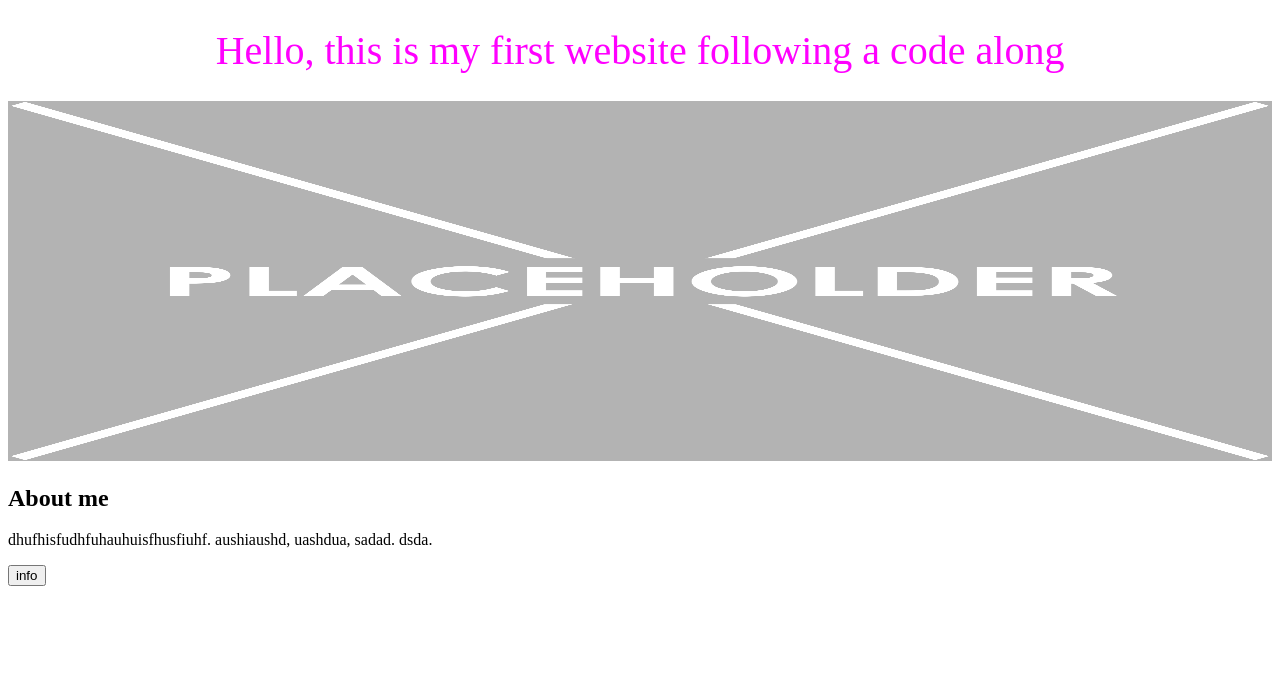
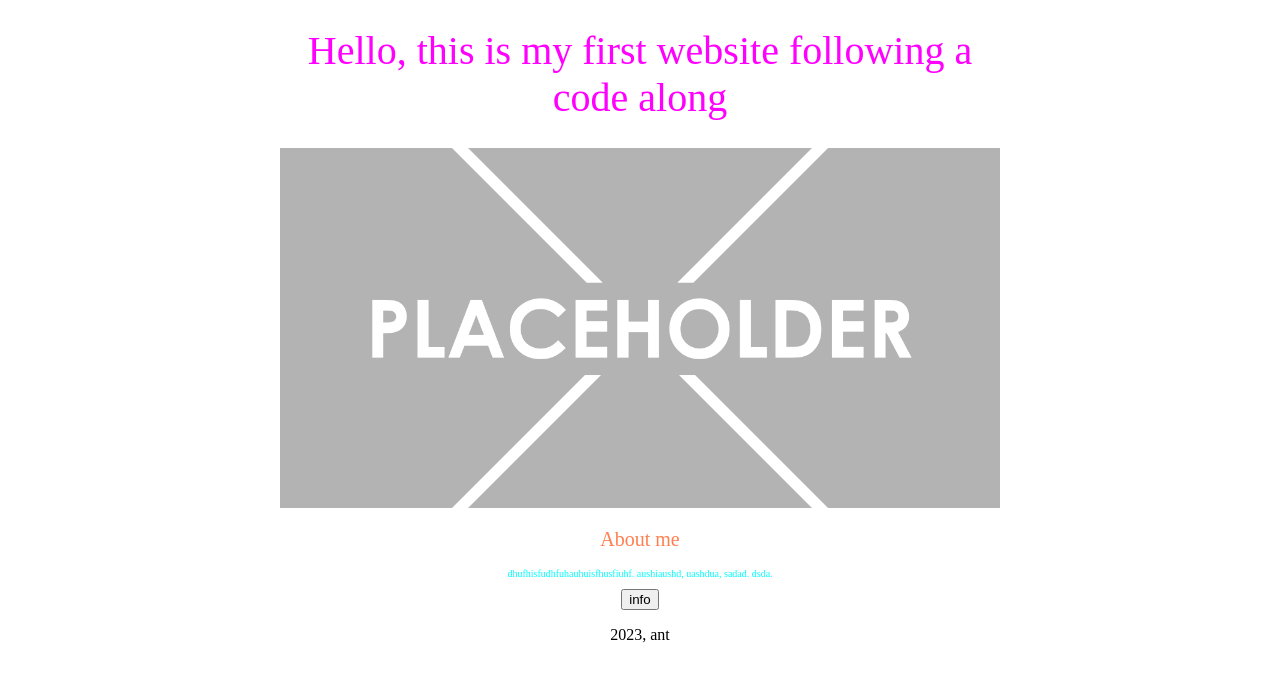
Before and after one commit to avlanty/avlanty-website, a Flask app: page / in a window 1280 px wide. Shown: the top 682 px of the page. Run offline with Flask 3, Linux system fonts and the light colour scheme.

Commit message:
html and css

```diff
--- a/templates/home.html
+++ b/templates/home.html
@@ -14,14 +14,41 @@
             #placeholder{
                 width: 100%;
                 height: 360px;
+                object-fit: cover;
+            }
+
+            h2 {
+                font-family: 'Times New Roman';
+                font-size: 20px;
+                font-weight: normal;
+                color: coral;
+                text-align: center;
+            }
+
+            .bodytext {
+                font-family: 'Times New Roman';
+                font-size: 10px;
+                font-weight: normal;
+                color: aqua;
+                text-align: center;
+            }
+
+            #container{
+                max-width: 720px;
+                margin: 0 auto;
             }
         </style>
     </head>
     <body>
+        <div id="container">
         <h1>Hello, this is my first website following a code along</h1>
         <img id="placeholder" src="http://127.0.0.1:5000/static/placeholder.png" height="320">
         <h2>About me</h2>
-        <p>dhufhisfudhfuhauhuisfhusfiuhf. aushiaushd, uashdua, sadad. dsda.</p>
+        <p class="bodytext">dhufhisfudhfuhauhuisfhusfiuhf. aushiaushd, uashdua, sadad. dsda.</p>
+        <div style="text-align: center;">
         <button>info</button>
+        <p>2023, ant</p>
+        </div>
+        </div>
     </body>
 </html>
```
